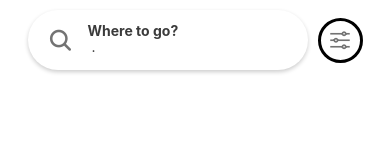
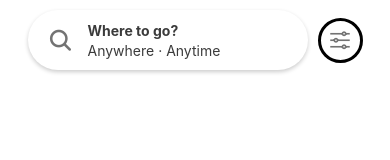
Before and after one commit to VentionCapstone/Mobile, a React Native app: screen /Explore in a window 390 px wide. Shown: the top 160 px of the page. Built offline with nearby package versions, Linux system fonts and the light colour scheme; no server answers.

Commit message:
refactor(explore-header): move getDuration to utils file

```diff
--- a/src/components/ExploreHeader/ExploreHeader.tsx
+++ b/src/components/ExploreHeader/ExploreHeader.tsx
@@ -12,6 +12,7 @@ import Icon from '../Icon/Icon';
 import Text from '../Text/Text';
 import ThemedView from '../ThemedView/ThemedView';
 import SearchModal from '../modals/ExploreModals/SearchModal/SearchModal';
+import { getStayDuration } from './ExploreHeader.utils';
 
 const ExploreHeader = () => {
   const navigation = useNavigation<NavigationProp<RootStackParamList>>();
@@ -21,24 +22,13 @@ const ExploreHeader = () => {
 
   const { location, checkInDate, checkOutDate } = filter;
 
-  const getStayDuration = (checkInDate: string | undefined, checkOutDate: string | undefined) => {
-    if (!checkInDate || !checkOutDate) return;
-    const checkinDateFormat = new Date(checkInDate.replaceAll("/", "-"));
-    const checkoutDateFormat = new Date(checkOutDate.replaceAll("/", "-"));
-    const diffInTime = checkoutDateFormat.getTime() - checkinDateFormat.getTime();
-    const diffInDays = Math.round(diffInTime / (1000 * 3600 * 24));
-    const dayOrDays = diffInDays > 1 ? 'days' : 'day'
-    const durationText = `${diffInDays} ${dayOrDays}`;
-    return durationText;
-  }
-
   function handleSearchModalChange() {
     setSearchModalVisible(!searchModalVisible);
   }
 
-  const locationText = location !== '' ? location : "Anywhere";
-  const durationText =
-    (checkInDate !== '' && checkOutDate !== '') ? getStayDuration(checkInDate, checkOutDate) : "Anytime";
+  const locationText = location ? location : "Anywhere";
+  const duration = getStayDuration(checkInDate, checkOutDate);
+  const durationText = duration ? duration : "Anytime";
 
   return (
     <ThemedView>
--- /dev/null
+++ b/src/components/ExploreHeader/ExploreHeader.utils.ts
@@ -0,0 +1,24 @@
+export const getStayDuration = (checkInDate: string | undefined, checkOutDate: string | undefined): string | undefined => {
+  if (!checkInDate || !checkOutDate) {
+    return undefined;
+  }
+
+  const checkinDateFormat = new Date(checkInDate.replace(/\//g, "-"));
+  const checkoutDateFormat = new Date(checkOutDate.replace(/\//g, "-"));
+
+  if (isNaN(checkinDateFormat.getTime()) || isNaN(checkoutDateFormat.getTime())) {
+    return undefined;
+  }
+
+  const diffInTime = checkoutDateFormat.getTime() - checkinDateFormat.getTime();
+  const diffInDays = Math.round(diffInTime / (1000 * 3600 * 24));
+
+  if (isNaN(diffInDays) || diffInDays < 0) {
+    return undefined;
+  }
+
+  const dayOrDays = diffInDays === 1 ? 'day' : 'days';
+  const durationText = `${diffInDays} ${dayOrDays}`;
+
+  return durationText;
+};
```
